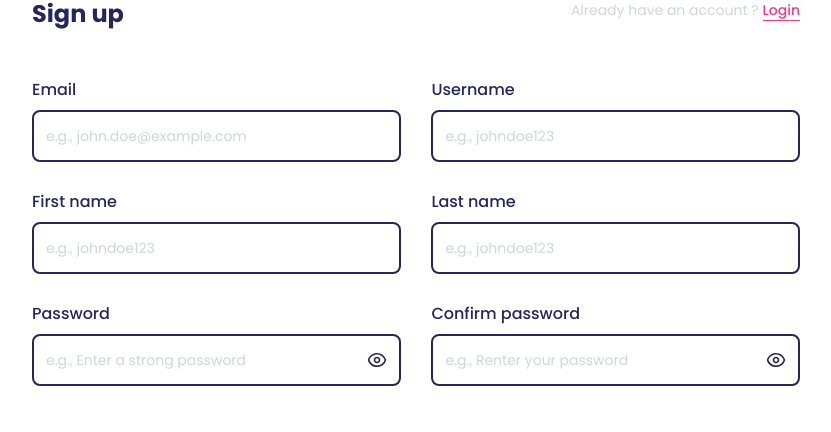
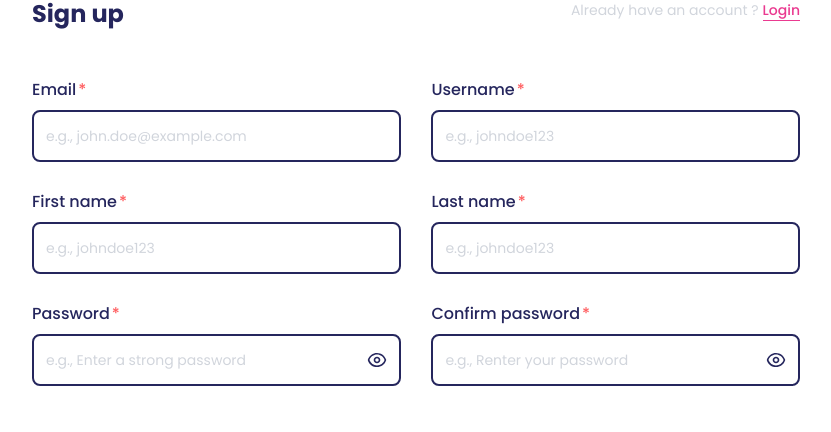
Before and after one commit to Lowkey98/matcha, a React (Vite) app in the folder client/: page / in a window 1280 px wide. Shown: the part 219-651 px from the top of the page, without its empty margins (224-1055 px from the left). Built offline with nearby package versions, Linux system fonts and the light colour scheme.

Commit message:
feat : add check form fields

```diff
--- /dev/null
+++ b/client/Helpers.ts
@@ -0,0 +1,39 @@
+export function isValidEmail(email: string): string | null {
+  if (isEmpty(email)) return "This field is required.";
+  const emailRegex = /^[^\s@]+@[^\s@]+\.[^\s@]+$/;
+  if (!emailRegex.test(email.trim())) return "Email format is incorrect";
+  return null;
+}
+export function isValidUsername(username: string): string | null {
+  if (isEmpty(username)) return "This field is required.";
+
+  return null;
+}
+export function isValidName(name: string): string | null {
+  if (isEmpty(name)) return "This field is required.";
+
+  return null;
+}
+export function isValidPassword(password: string): string | null {
+  if (isEmpty(password)) return "This field is required.";
+  if (password.length < 6) return "Password must be at least 6 characters.";
+
+  return null;
+}
+
+export function isValidConfirmedPassword({
+  password,
+  confirmedPassword,
+}: {
+  password: string;
+  confirmedPassword: string;
+}): string | null {
+  if (isEmpty(confirmedPassword)) return "This field is required.";
+  if (isValidPassword(password) || password !== confirmedPassword)
+    return "Passwords do not match.";
+
+  return null;
+}
+export function isEmpty(str: string): boolean {
+  return str.trim() === "";
+}
--- a/client/src/components/Buttons/ButtonPrimaryWithIcon.tsx
+++ b/client/src/components/Buttons/ButtonPrimaryWithIcon.tsx
@@ -3,16 +3,23 @@ export default function ButtonPrimaryWithIcon({
   icon,
   value,
   className,
+  onClick,
 }: {
   type: "button" | "submit";
   icon: React.JSX.Element;
   value: string;
   className?: string;
+  onClick?: () => void | {};
 }) {
+  function handleClick(event: React.MouseEvent<HTMLButtonElement>) {
+    event.preventDefault();
+    if (onClick) onClick();
+  }
   return (
     <button
       type={type}
       className={`bg-primary border-primary flex w-full cursor-pointer items-center justify-center gap-2 rounded-lg border-2 p-3 ${className}`}
+      onClick={handleClick}
     >
       {icon}
       <span className="text-white">{value}</span>
--- a/client/src/components/Buttons/ButtonSecondaryWithIcon.tsx
+++ b/client/src/components/Buttons/ButtonSecondaryWithIcon.tsx
@@ -3,16 +3,30 @@ export default function ButtonSecondaryWithIcon({
   icon,
   value,
   className,
+  onClick,
+  onSubmit,
 }: {
   type: "button" | "submit";
   icon: React.JSX.Element;
   value: string;
   className?: string;
+  onClick?: () => void | {};
+  onSubmit?: () => void | {};
 }) {
+  function handleClick(event: React.MouseEvent<HTMLButtonElement>) {
+    event.preventDefault();
+    if (onClick) onClick();
+  }
+  function handleSubmit(event: React.FormEvent<HTMLButtonElement>) {
+    event.preventDefault();
+    if (onSubmit) onSubmit();
+  }
   return (
     <button
       type={type}
       className={`border-grayDark-100 flex w-full cursor-pointer items-center justify-center gap-2 rounded-lg border-2 bg-white p-3 ${className}`}
+      onClick={handleClick}
+      onSubmit={handleSubmit}
     >
       {icon}
       <span className="text-secondary">{value}</span>
--- a/client/src/components/FormFields/InputFormField.tsx
+++ b/client/src/components/FormFields/InputFormField.tsx
@@ -3,25 +3,46 @@ export default function FormInputField({
   label,
   placeholder,
   className,
+  setInputValue,
+  errorInput,
+  formTrail,
+  required,
 }: {
   label: string;
   placeholder?: string;
   className?: string;
+  setInputValue: React.Dispatch<React.SetStateAction<string>>;
+  errorInput: string | null;
+  formTrail: boolean;
+  required?: boolean;
 }) {
+  function handleChangeInputValue(event: React.ChangeEvent<HTMLInputElement>) {
+    setInputValue(event.target.value);
+  }
   return (
     <div className={className}>
-      <label className="text-secondary font-medium">{label}</label>
-      <div className="border-secondary mt-2 flex items-center rounded-lg border-2 pr-3">
+      <label className="text-secondary font-medium">
+        {label}
+        {required ? <span className="text-redLight ml-0.5">*</span> : null}
+      </label>
+      <div
+        className={`mt-2 flex items-center rounded-lg border-2 pr-3 ${formTrail && errorInput ? "border-redLight" : "border-secondary"}`}
+      >
         <input
           type="text"
           placeholder={placeholder}
           className="text-secondary w-full p-3 outline-0 placeholder:text-sm placeholder:text-gray-300"
+          onChange={handleChangeInputValue}
         />
-        {/* <ExclamationIcon className="fill-redLight h-5 w-5" /> */}
+        {formTrail && errorInput && (
+          <ExclamationIcon className="fill-redLight h-5 w-5" />
+        )}
       </div>
-      {/* <span className="text-redLight float-right mt-2 text-sm">
-        Error message
-      </span> */}
+      {formTrail && errorInput && (
+        <span className="text-redLight float-right mt-2 text-sm">
+          {errorInput}
+        </span>
+      )}
     </div>
   );
 }
--- a/client/src/components/FormFields/PasswordFormField.tsx
+++ b/client/src/components/FormFields/PasswordFormField.tsx
@@ -4,25 +4,46 @@ export default function FormInputField({
   label,
   placeholder,
   className,
+  setPasswordValue,
+  errorPassword,
+  formTrail,
+  required,
 }: {
   label: string;
   placeholder?: string;
   className?: string;
+  setPasswordValue: React.Dispatch<React.SetStateAction<string>>;
+  errorPassword: string | null;
+  formTrail: boolean;
+  required?: boolean;
 }) {
   const [showPassword, setShowPassword] = useState<boolean>(false);
   function handleClickShowPassword() {
     setShowPassword(!showPassword);
   }
+  function handleChangePasswordValue(
+    event: React.ChangeEvent<HTMLInputElement>,
+  ) {
+    setPasswordValue(event.target.value);
+  }
   return (
     <div className={className}>
-      <label className="text-secondary font-medium">{label}</label>
-      <div className="border-secondary mt-2 flex items-center rounded-lg border-2 pr-3">
+      <label className="text-secondary font-medium">
+        {label}
+        {required ? <span className="text-redLight ml-0.5">*</span> : null}
+      </label>
+      <div
+        className={`mt-2 flex items-center rounded-lg border-2 pr-3 ${formTrail && errorPassword ? "border-redLight" : "border-secondary"}`}
+      >
         <input
           type={`${showPassword ? "text" : "password"}`}
           placeholder={placeholder}
           className="text-secondary w-full p-3 outline-0 placeholder:text-sm placeholder:text-gray-300"
+          onChange={handleChangePasswordValue}
         />
-        {/* <ExclamationIcon className="fill-redLight h-5 w-5" /> */}
+        {formTrail && errorPassword ? (
+          <ExclamationIcon className="fill-redLight h-5 w-5" />
+        ) : (
           <button
             type="button"
             onClick={handleClickShowPassword}
@@ -34,10 +55,13 @@ export default function FormInputField({
               <EyeOpenIcon className="fill-secondary h-5 w-5" />
             )}
           </button>
+        )}
       </div>
-      {/* <span className="text-redLight float-right mt-2 text-sm">
-        Error message
-      </span> */}
+      {formTrail && errorPassword ? (
+        <span className="text-redLight float-right mt-2 text-sm">
+          {errorPassword}
+        </span>
+      ) : null}
     </div>
   );
 }
--- a/client/src/routes/Register.tsx
+++ b/client/src/routes/Register.tsx
@@ -1,12 +1,62 @@
+import { useState } from "react";
 import InputFormField from "../components/FormFields/InputFormField";
 import PasswordFormField from "../components/FormFields/PasswordFormField";
 import ButtonPrimaryWithIcon from "../components//Buttons/ButtonPrimaryWithIcon";
 import ButtonSecondaryWithIcon from "../components//Buttons/ButtonSecondaryWithIcon";
 import { AddUserIcon, GoogleIcon } from "../components/Icons";
+import {
+  isValidEmail,
+  isValidName,
+  isValidPassword,
+  isValidUsername,
+  isValidConfirmedPassword,
+} from "../../Helpers";
 
 export default function Register() {
+  const [email, setEmail] = useState<string>("");
+  const [userName, setUserName] = useState<string>("");
+  const [firstName, setFirstName] = useState<string>("");
+  const [lastName, setLastName] = useState<string>("");
+  const [password, setPassword] = useState<string>("");
+  const [confirmPassword, setConfirmPassword] = useState<string>("");
+  const [formTrail, setFormTrial] = useState<boolean>(false);
+  const errorEmail: string | null = isValidEmail(email);
+  const errorUserName: string | null = isValidUsername(userName);
+  const errorFirstName: string | null = isValidName(firstName);
+  const errorLastName: string | null = isValidName(lastName);
+  const errorPassword: string | null = isValidPassword(password);
+  const errorConfirmPassword: string | null = isValidConfirmedPassword({
+    password,
+    confirmedPassword: confirmPassword,
+  });
+
+  function handleClickCreateAccount() {
+    let errorForm: boolean = false;
+    if (
+      errorEmail ||
+      errorUserName ||
+      errorFirstName ||
+      errorLastName ||
+      errorPassword ||
+      errorConfirmPassword
+    ) {
+      setFormTrial(true);
+      errorForm = true;
+    }
+    if (!errorForm) {
+      console.log(
+        email,
+        userName,
+        firstName,
+        lastName,
+        password,
+        confirmPassword,
+      );
+    }
+  }
+
   return (
-    <main className="mx-auto max-w-3xl min-w-xs px-5 py-12 lg:flex lg:h-screen lg:flex-col lg:px-0 lg:justify-center">
+    <main className="mx-auto max-w-3xl min-w-xs px-5 py-12 lg:flex lg:h-screen lg:flex-col lg:justify-center lg:px-0">
       <img src="/logo.svg" alt="logo" className="mx-auto w-52" />
       <div className="mt-16">
         <div className="flex flex-col lg:flex-row lg:justify-between">
@@ -26,31 +76,55 @@ export default function Register() {
               label="Email"
               placeholder="e.g., john.doe@example.com"
               className="lg:w-[48%]"
+              setInputValue={setEmail}
+              errorInput={errorEmail}
+              formTrail={formTrail}
+              required
             />
             <InputFormField
               label="Username"
               placeholder="e.g., johndoe123"
               className="lg:w-[48%]"
+              setInputValue={setUserName}
+              errorInput={errorUserName}
+              formTrail={formTrail}
+              required
             />
             <InputFormField
               label="First name"
               placeholder="e.g., johndoe123"
               className="lg:w-[48%]"
+              setInputValue={setFirstName}
+              errorInput={errorFirstName}
+              formTrail={formTrail}
+              required
             />
             <InputFormField
               label="Last name"
               placeholder="e.g., johndoe123"
               className="lg:w-[48%]"
+              setInputValue={setLastName}
+              errorInput={errorLastName}
+              formTrail={formTrail}
+              required
             />
             <PasswordFormField
               label="Password"
               placeholder="e.g., Enter a strong password"
               className="lg:w-[48%]"
+              setPasswordValue={setPassword}
+              errorPassword={errorPassword}
+              formTrail={formTrail}
+              required
             />
             <PasswordFormField
               label="Confirm password"
               placeholder="e.g., Renter your password"
               className="lg:w-[48%]"
+              setPasswordValue={setConfirmPassword}
+              errorPassword={errorConfirmPassword}
+              formTrail={formTrail}
+              required
             />
           </div>
           <div className="mt-12 flex flex-col gap-5 lg:flex-row-reverse lg:justify-between lg:gap-0">
@@ -59,6 +133,7 @@ export default function Register() {
               icon={<AddUserIcon className="h-5.5 w-5.5 fill-white" />}
               value="Create account"
               className="lg:w-[48%]"
+              onClick={handleClickCreateAccount}
             />
             <ButtonSecondaryWithIcon
               type="button"
```
Also changed, not shown: client/src/components/Icons.tsx (+4 -4 lines). Lines whose indentation alone changed are shown as unchanged.
